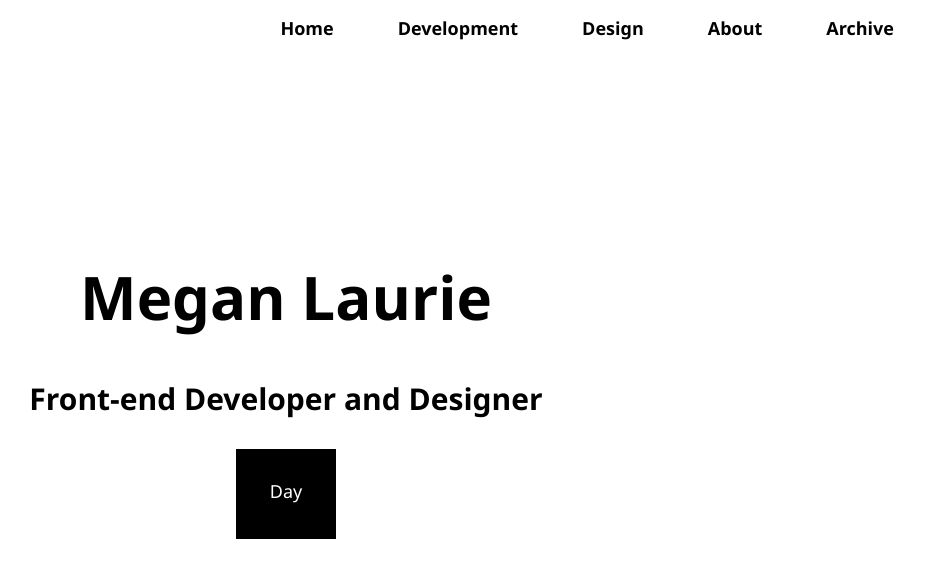
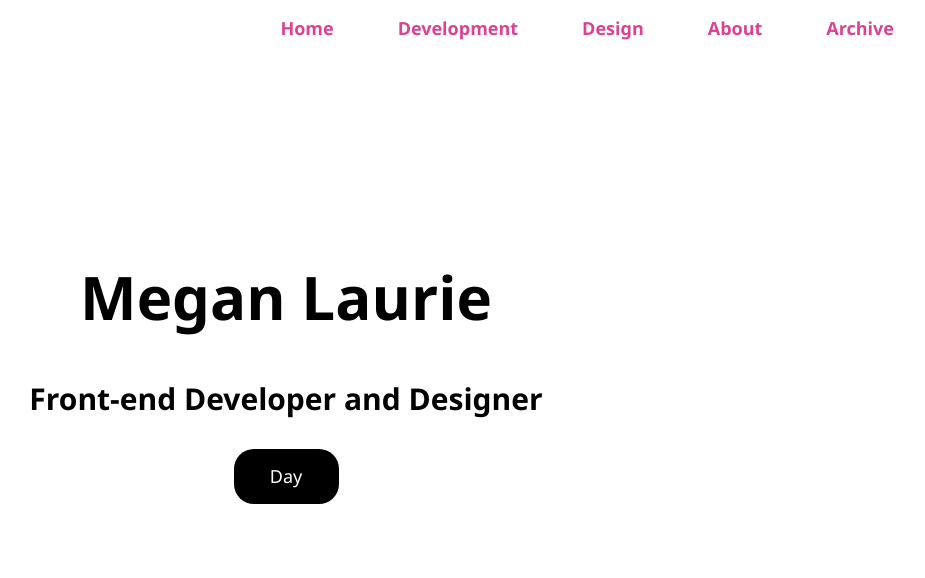
Before and after one commit to meglaurie/Portfolio-Summer-2020, a React (Create React App) app in the folder my-react-website/: page / in a window 1280 px wide. Shown: the top 578 px of the page, without its empty margins (354-1279 px from the left). Built offline with nearby package versions, Linux system fonts and the light colour scheme.

Commit message:
messing with the nav

```diff
--- a/my-react-website/src/NavBar.js
+++ b/my-react-website/src/NavBar.js
@@ -1,9 +1,16 @@
-import React from 'react';
+import React, { Component } from 'react';
 import { Link } from 'react-router-dom';
 
 
-const NavBar = () => (
-  <nav className="">
+export default class NavBar extends Component{
+
+  state = {
+    active: true,
+  }
+
+  render(){
+    return(
+      <nav className={ this.state.active? "": "textGlow" }>
         <ul>
           <li>
             <Link to="/">Home</Link>
@@ -22,6 +29,7 @@ const NavBar = () => (
           </li>
         </ul>
       </nav>
-);
 
-export default NavBar;
+    )
+  }
+}
--- a/my-react-website/src/scss/_homepage.scss
+++ b/my-react-website/src/scss/_homepage.scss
@@ -17,16 +17,26 @@
 }
 // Night Day Styles
 .square {
-  width: 100px;
-  height: 60px;
+  width: 75px;
+  height: 25px;
+  padding: 15px;
   text-align: center;
   margin: 55% auto;
-  padding-top: 30px;
   background-color: lightgray;
   color: white;
+  border-radius: 20px 20px 20px 20px;
 }
 .switch-off {
   background-color: #bd2453;
+  color: #fff;
+  text-shadow:
+  0 0 10px #fff,
+  0 0 20px #fff,
+  0 0 30px #f696e0,
+  0 0 40px #f77cd6,
+  0 0 50px #e154b4,
+  0 0 60px #db4292,
+  0 0 70px #bd2453;
   box-shadow: 0px 0px 55px 20px #f77cd6;
   -webkit-animation: btnGlow 3s ease-in-out infinite alternate;
   -moz-animation: btnGlow 3s ease-in-out infinite alternate;
--- a/my-react-website/src/scss/_nav.scss
+++ b/my-react-website/src/scss/_nav.scss
@@ -21,12 +21,19 @@ nav li {
 
 nav a {
   text-decoration: none;
-  color: black;
+  color: #db4292;
   font-weight: bold;
   padding: 16px 32px;
 }
 
 nav a:hover {
-  background: black;
-  color: white;
+  color: #fff;
+  text-shadow:
+  0 0 10px #fff,
+  0 0 20px #fff,
+  0 0 30px #f696e0,
+  0 0 40px #f77cd6,
+  0 0 50px #e154b4,
+  0 0 60px #db4292,
+  0 0 70px #bd2453;
 }
```
Lines whose indentation alone changed are shown as unchanged.
